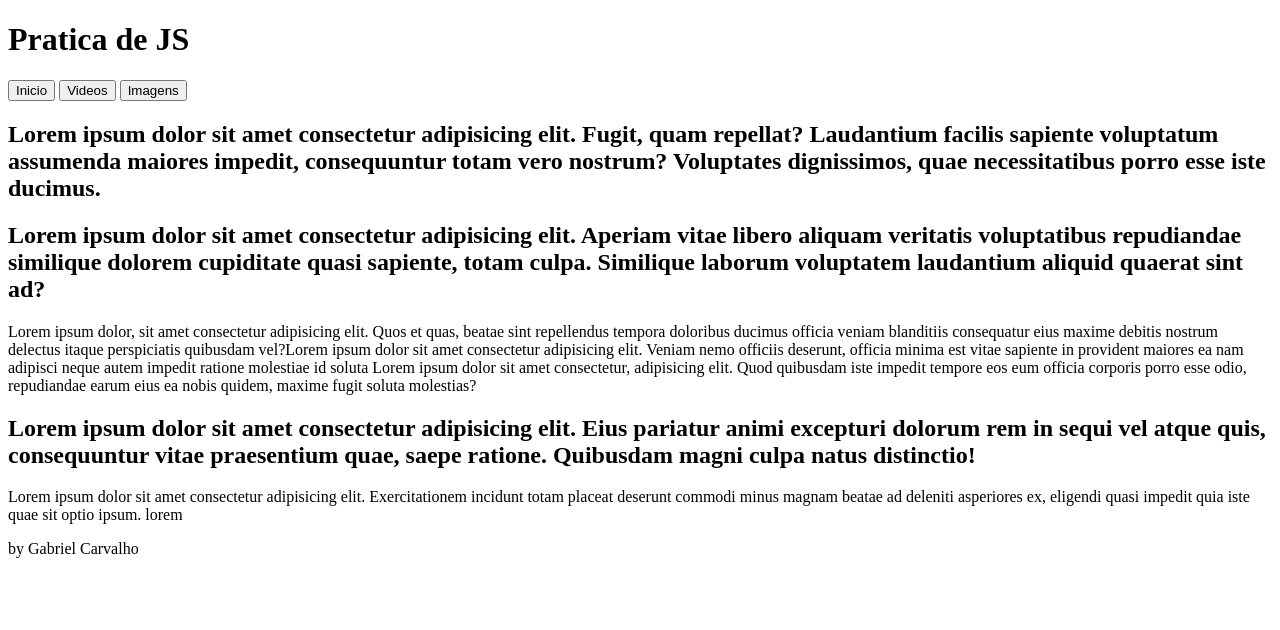
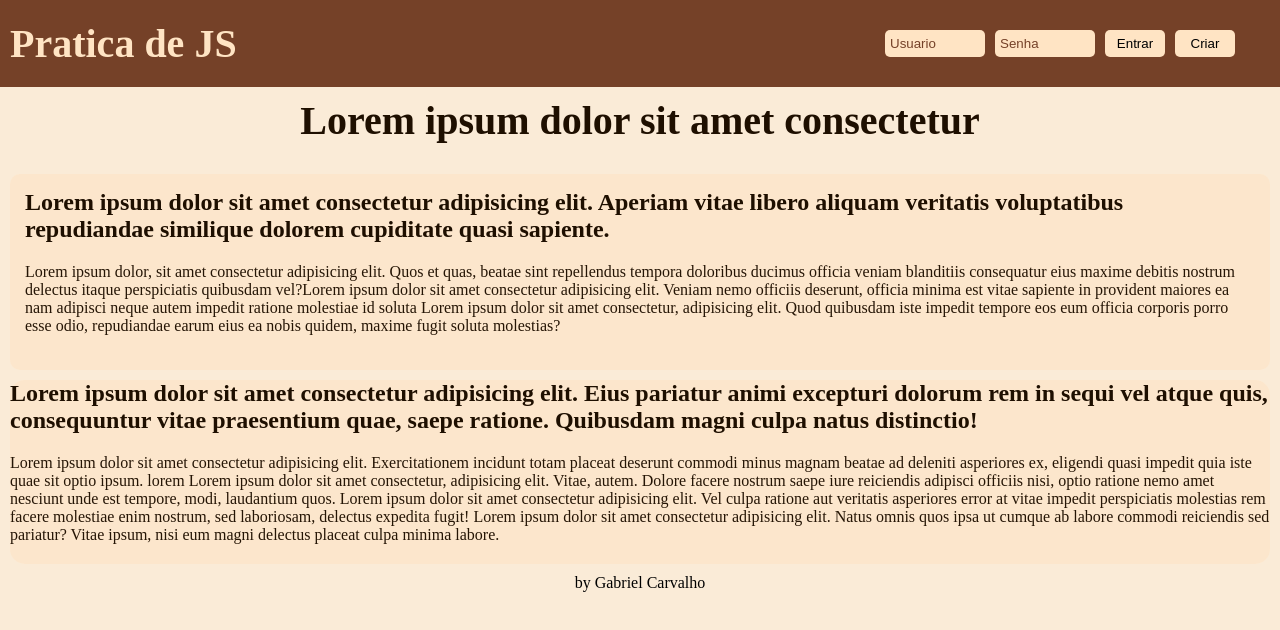
Before and after one commit to Gabriel4C3/Pratica-Js, a plain HTML site: page index.html in a window 1280 px wide. Drawn offline with Linux system fonts and the light colour scheme; a web font is replaced by a local one.

Commit message:
inclusão do css

```diff
--- a/index.html
+++ b/index.html
@@ -11,24 +11,31 @@
     <header>
         <h1>Pratica de <strong>JS</strong></h1>
         <nav>
-            <button>Inicio</button>
-            <button>Videos</button>
-            <button>Imagens</button>
+            <input type="text" placeholder="Usuario" name="usuario">
+            <input type="password" placeholder="Senha" name="senha">
+            <button>Entrar</button>
+            <button>Criar</button>
+
+
         </nav>
 
     </header>
     <main>
+         <div><h2 class="titulo-principal">
+                Lorem ipsum dolor sit amet consectetur
+                 </h2>
+            </div>
         <section>
+
             <div>
-            <h1>Lorem ipsum dolor sit amet consectetur adipisicing elit. Fugit, quam repellat? Laudantium facilis sapiente voluptatum assumenda maiores impedit, consequuntur totam vero nostrum? Voluptates dignissimos, quae necessitatibus porro esse iste ducimus.
 
-            </h1>
-            <h2>Lorem ipsum dolor sit amet consectetur adipisicing elit. Aperiam vitae libero aliquam veritatis voluptatibus repudiandae similique dolorem cupiditate quasi sapiente, totam culpa. Similique laborum voluptatem laudantium aliquid quaerat sint ad?</h2>
+            <h2>Lorem ipsum dolor sit amet consectetur adipisicing elit. Aperiam vitae libero aliquam veritatis voluptatibus repudiandae similique dolorem cupiditate quasi sapiente.</h2>
             </div>
             <div>
                 <p>Lorem ipsum dolor, sit amet consectetur adipisicing elit. Quos et quas, beatae sint repellendus tempora doloribus ducimus officia veniam blanditiis consequatur eius maxime debitis nostrum delectus itaque perspiciatis quibusdam vel?Lorem ipsum dolor sit amet consectetur adipisicing elit. Veniam nemo officiis deserunt, officia minima est vitae sapiente in provident maiores ea nam adipisci neque autem impedit ratione molestiae id soluta Lorem ipsum dolor sit amet consectetur, adipisicing elit. Quod quibusdam iste impedit tempore eos eum officia corporis porro esse odio, repudiandae earum eius ea nobis quidem, maxime fugit soluta molestias?</p>
 
             </div>
+        </section>
             <article>
                 <div>
                     <h2>
@@ -37,7 +44,7 @@
                     </h2>
                 </div>
                 <div>
-                    <p>Lorem ipsum dolor sit amet consectetur adipisicing elit. Exercitationem incidunt totam placeat deserunt commodi minus magnam beatae ad deleniti asperiores ex, eligendi quasi impedit quia iste quae sit optio ipsum. lorem</p>
+                    <p>Lorem ipsum dolor sit amet consectetur adipisicing elit. Exercitationem incidunt totam placeat deserunt commodi minus magnam beatae ad deleniti asperiores ex, eligendi quasi impedit quia iste quae sit optio ipsum. lorem Lorem ipsum dolor sit amet consectetur, adipisicing elit. Vitae, autem. Dolore facere nostrum saepe iure reiciendis adipisci officiis nisi, optio ratione nemo amet nesciunt unde est tempore, modi, laudantium quos. Lorem ipsum dolor sit amet consectetur adipisicing elit. Vel culpa ratione aut veritatis asperiores error at vitae impedit perspiciatis molestias rem facere molestiae enim nostrum, sed laboriosam, delectus expedita fugit! Lorem ipsum dolor sit amet consectetur adipisicing elit. Natus omnis quos ipsa ut cumque ab labore commodi reiciendis sed pariatur? Vitae ipsum, nisi eum magni delectus placeat culpa minima labore.</p>
                 </div>
             </article>
             <script>
@@ -47,7 +54,7 @@
             <footer>
                 by Gabriel Carvalho
             </footer>
-        </section>
+
     </main>
 
 </body>
--- a/style.css
+++ b/style.css
@@ -0,0 +1,97 @@
+@charset "UTF-8";
+
+@import url('https://fonts.googleapis.com/css2?family=Boldonse&family=Inter:ital,opsz,wght@0,14..32,100..900;1,14..32,100..900&family=Young+Serif&display=swap');
+
+*{
+margin: 0;
+padding: 0;
+box-sizing: border-box;
+}
+body{
+    background-color: antiquewhite;
+
+}
+header{
+    background-color:rgb(117, 65, 40);
+    display: flex;
+    flex-flow: row nowrap;
+    justify-content: space-between;
+    align-content: center;
+}
+nav{
+    display: flex;
+    flex-flow: row nowrap;
+    flex: auto;
+    justify-content: end;
+    margin: 10px 20px;
+    padding: 20px;
+}
+button{
+    background-color: bisque;
+    border-radius: 5px;
+    border:none;
+    padding: 5px ;
+    margin: 0px 5px;
+    width: 60px;
+
+}
+input{
+    background-color: bisque;
+    border-radius: 5px;
+    border:none;
+    padding: 5px ;
+    margin: 0px 5px;
+    width: 100px;
+
+}
+::placeholder{
+    color:rgb(117, 65, 40) ;
+}
+h1{
+    text-justify: center;
+    text-align: center;
+    color: bisque;
+    margin: 20px 20px 20px 10px;
+    font-size:40px;
+}
+main{
+    display: flex;
+    flex-flow: column nowrap;
+    flex: auto;
+    justify-content:start;
+    align-items: center;
+    gap: 10px;
+    padding: 10px;
+
+}
+
+.titulo-principal
+{
+    font-size: 30pt;
+    color: rgb(30, 15, 0);
+    margin-bottom: 20px;
+
+}
+h2{
+    color: rgb(30, 15, 0);
+
+}
+p{
+   color: rgb(37, 21, 5);
+   margin: 20px 0px 20px 0px;
+
+}
+section{
+    background-color:rgba(255, 228, 196, 0.575);
+    border-radius: 10px;
+    padding: 15px;
+
+
+
+}
+article{
+    background-color: rgba(255, 228, 196, 0.575);
+    border-radius: 15px;
+
+
+}
```
